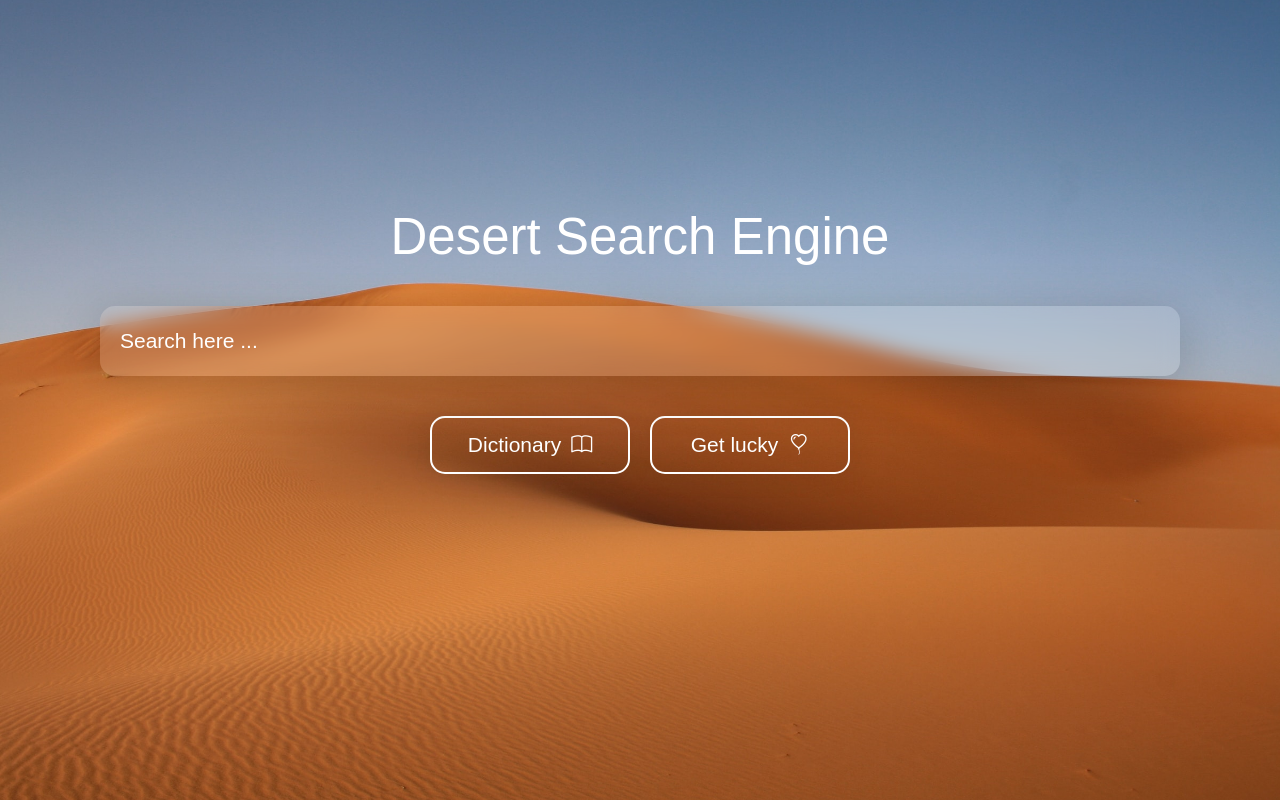
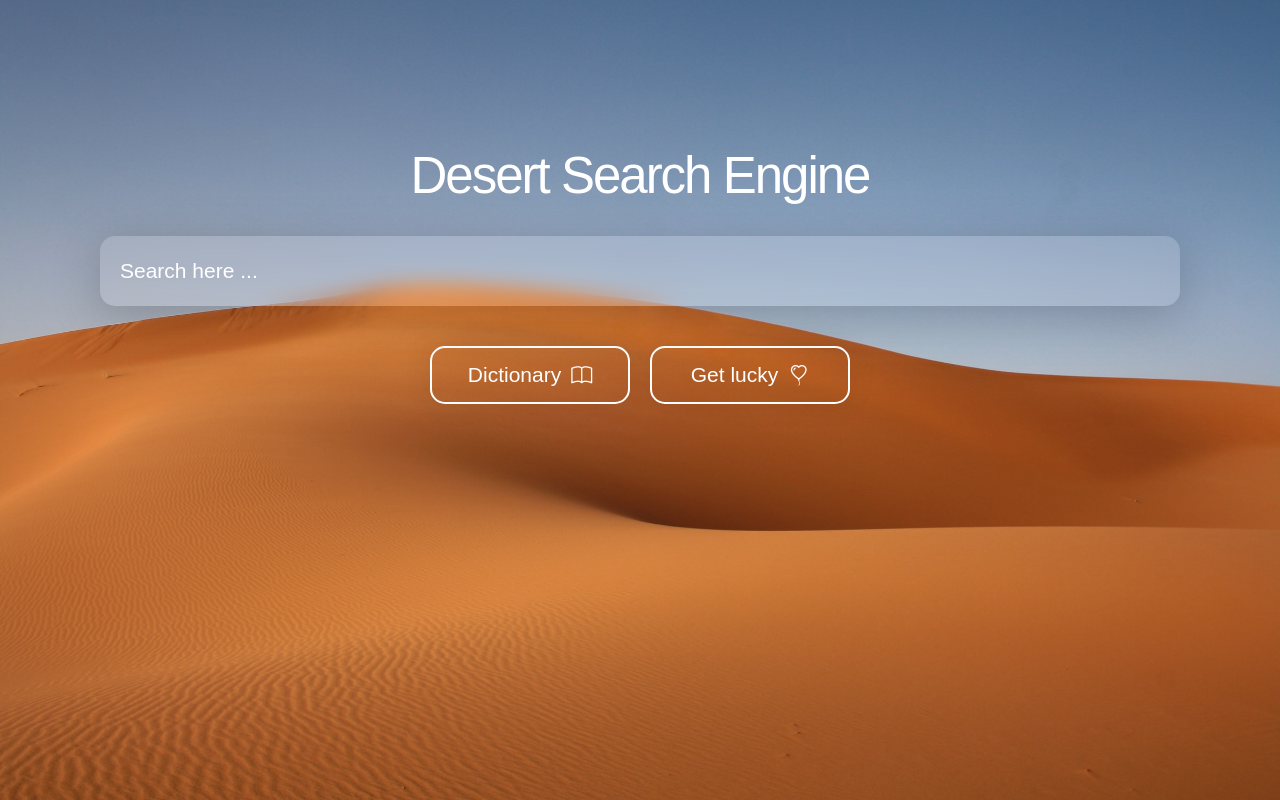
Before and after one commit to Mahyarnafisi/Search-Engine, a website: page index.html in a window 1280 px wide. Drawn offline with nearby package versions, Linux system fonts and the light colour scheme; a web font is replaced by a local one.

Commit message:
change some placement in entire design

```diff
--- a/sass/home.scss
+++ b/sass/home.scss
@@ -39,12 +39,14 @@ a {
   justify-content: center;
   flex-direction: column;
   gap: 4rem;
-  transform: translateY(-6rem);
+  transform: translateY(-12rem);
   h2 {
     font-size: 5.1rem;
     font-weight: 100;
     align-self: center;
     color: #ffffff;
+    line-height: 0.8;
+    letter-spacing: -2px;
     // transform: translateY(-12rem);
   }
   input {
```
Also changed, not shown: css/style.css, 1 other file.
